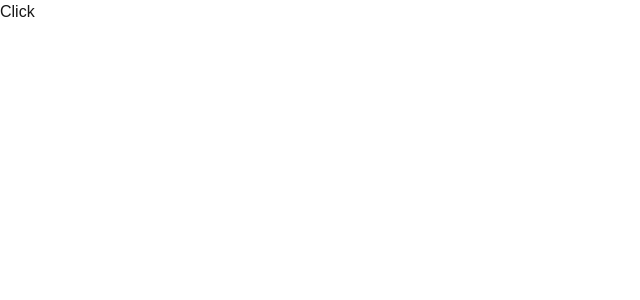
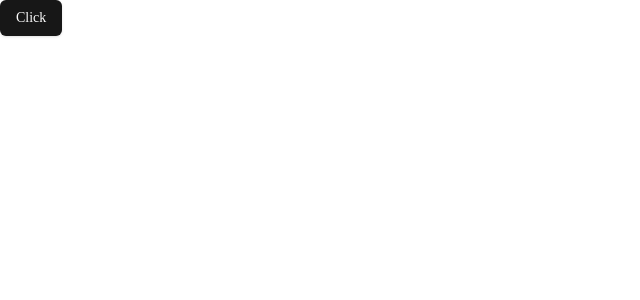
Before and after one commit to JakeyGilly/siren_studio, a Next.js app: page / in a window 1280 px wide. Shown: the top 300 px of the page, without its empty margins (0-640 px from the left). Built offline with nearby package versions, Linux system fonts and the light colour scheme.

Commit message:
added shadcn

```diff
--- a/app/globals.css
+++ b/app/globals.css
@@ -2,20 +2,100 @@
 @tailwind components;
 @tailwind utilities;
 
-:root {
-	--background: #ffffff;
-	--foreground: #171717;
-}
+@layer base {
+	:root {
+		--background: 0 0% 100%;
+		--foreground: 0 0% 3.9%;
 
-@media (prefers-color-scheme: dark) {
-	:root {
-		--background: #0a0a0a;
-		--foreground: #ededed;
+		--muted: 0 0% 96.1%;
+		--muted-foreground: 0 0% 45.1%;
+
+		--popover: 0 0% 100%;
+		--popover-foreground: 0 0% 3.9%;
+
+		--border: 0 0% 89.8%;
+		--input: 0 0% 89.8%;
+
+		--card: 0 0% 100%;
+		--card-foreground: 0 0% 3.9%;
+
+		--primary: 0 0% 9%;
+		--primary-foreground: 0 0% 98%;
+
+		--secondary: 0 0% 96.1%;
+		--secondary-foreground: 0 0% 9%;
+
+		--accent: 0 0% 96.1%;
+		--accent-foreground: 0 0% 9%;
+
+		--destructive: 0 84.2% 60.2%;
+		--destructive-foreground: 0 0% 98%;
+
+		--ring: 0 0% 3.9%;
+
+		--radius: 0.5rem;
+
+		--chart-1: 12 76% 61%;
+
+		--chart-2: 173 58% 39%;
+
+		--chart-3: 197 37% 24%;
+
+		--chart-4: 43 74% 66%;
+
+		--chart-5: 27 87% 67%;
+	}
+
+	.dark {
+		--background: 0 0% 3.9%;
+		--foreground: 0 0% 98%;
+
+		--muted: 0 0% 14.9%;
+		--muted-foreground: 0 0% 63.9%;
+
+		--accent: 0 0% 14.9%;
+		--accent-foreground: 0 0% 98%;
+
+		--popover: 0 0% 3.9%;
+		--popover-foreground: 0 0% 98%;
+
+		--border: 0 0% 14.9%;
+		--input: 0 0% 14.9%;
+
+		--card: 0 0% 3.9%;
+		--card-foreground: 0 0% 98%;
+
+		--primary: 0 0% 98%;
+		--primary-foreground: 0 0% 9%;
+
+		--secondary: 0 0% 14.9%;
+		--secondary-foreground: 0 0% 98%;
+
+		--destructive: 0 62.8% 30.6%;
+		--destructive-foreground: 0 0% 98%;
+
+		--ring: 0 0% 83.1%;
+
+		--radius: 0.5rem;
+
+		--chart-1: 220 70% 50%;
+
+		--chart-2: 160 60% 45%;
+
+		--chart-3: 30 80% 55%;
+
+		--chart-4: 280 65% 60%;
+
+		--chart-5: 340 75% 55%;
 	}
 }
 
-body {
-	color: var(--foreground);
-	background: var(--background);
-	font-family: Arial, Helvetica, sans-serif;
+@layer base {
+	* {
+		@apply border-border;
+	}
+	body {
+		@apply bg-background text-foreground;
+		font-feature-settings: "rlig" 1, "calt" 1;
+	}
 }
--- a/app/page.tsx
+++ b/app/page.tsx
@@ -1,4 +1,5 @@
 "use client";
+import { Button } from "@/components/Button";
 import { useRef } from "react";
 
 export default function Home() {
@@ -12,7 +13,7 @@
 
 	return (
 		<div className="col">
-			<button onClick={play}>Click</button>
+			<Button onClick={play}>Click</Button>
 			<audio
 				ref={audioRef}
 				src="ukelele.mp3"></audio>
--- /dev/null
+++ b/components/Button.tsx
@@ -0,0 +1,46 @@
+import { Slot } from "@radix-ui/react-slot";
+import { cva, type VariantProps } from "class-variance-authority";
+import * as React from "react";
+
+import { cn } from "@/lib/utils";
+
+const buttonVariants = cva("inline-flex items-center justify-center gap-2 whitespace-nowrap rounded-md text-sm font-medium transition-colors focus-visible:outline-none focus-visible:ring-1 focus-visible:ring-ring disabled:pointer-events-none disabled:opacity-50 [&_svg]:pointer-events-none [&_svg]:size-4 [&_svg]:shrink-0", {
+	variants: {
+		variant: {
+			default: "bg-primary text-primary-foreground shadow hover:bg-primary/90",
+			destructive: "bg-destructive text-destructive-foreground shadow-sm hover:bg-destructive/90",
+			outline: "border border-input bg-background shadow-sm hover:bg-accent hover:text-accent-foreground",
+			secondary: "bg-secondary text-secondary-foreground shadow-sm hover:bg-secondary/80",
+			ghost: "hover:bg-accent hover:text-accent-foreground",
+			link: "text-primary underline-offset-4 hover:underline",
+		},
+		size: {
+			default: "h-9 px-4 py-2",
+			sm: "h-8 rounded-md px-3 text-xs",
+			lg: "h-10 rounded-md px-8",
+			icon: "h-9 w-9",
+		},
+	},
+	defaultVariants: {
+		variant: "default",
+		size: "default",
+	},
+});
+
+export interface ButtonProps extends React.ButtonHTMLAttributes<HTMLButtonElement>, VariantProps<typeof buttonVariants> {
+	asChild?: boolean;
+}
+
+const Button = React.forwardRef<HTMLButtonElement, ButtonProps>(({ className, variant, size, asChild = false, ...props }, ref) => {
+	const Comp = asChild ? Slot : "button";
+	return (
+		<Comp
+			className={cn(buttonVariants({ variant, size, className }))}
+			ref={ref}
+			{...props}
+		/>
+	);
+});
+Button.displayName = "Button";
+
+export { Button, buttonVariants };
--- /dev/null
+++ b/lib/utils.ts
@@ -0,0 +1,6 @@
+import { clsx, type ClassValue } from "clsx";
+import { twMerge } from "tailwind-merge";
+
+export function cn(...inputs: ClassValue[]) {
+	return twMerge(clsx(inputs));
+}
--- a/tailwind.config.ts
+++ b/tailwind.config.ts
@@ -1,15 +1,91 @@
-import type { Config } from "tailwindcss";
+const { fontFamily } = require("tailwindcss/defaultTheme");
 
-const config: Config = {
-	content: ["./pages/**/*.{js,ts,jsx,tsx,mdx}", "./components/**/*.{js,ts,jsx,tsx,mdx}", "./app/**/*.{js,ts,jsx,tsx,mdx}"],
+/** @type {import('tailwindcss').Config} */
+module.exports = {
+	darkMode: ["class"],
+	content: ["app/**/*.{ts,tsx}", "components/**/*.{ts,tsx}"],
 	theme: {
-		extend: {
-			colors: {
-				background: "var(--background)",
-				foreground: "var(--foreground)",
-			},
-		},
-	},
-	plugins: [],
+    	container: {
+    		center: 'true',
+    		padding: '2rem',
+    		screens: {
+    			'2xl': '1400px'
+    		}
+    	},
+    	extend: {
+    		colors: {
+    			border: 'hsl(var(--border))',
+    			input: 'hsl(var(--input))',
+    			ring: 'hsl(var(--ring))',
+    			background: 'hsl(var(--background))',
+    			foreground: 'hsl(var(--foreground))',
+    			primary: {
+    				DEFAULT: 'hsl(var(--primary))',
+    				foreground: 'hsl(var(--primary-foreground))'
+    			},
+    			secondary: {
+    				DEFAULT: 'hsl(var(--secondary))',
+    				foreground: 'hsl(var(--secondary-foreground))'
+    			},
+    			destructive: {
+    				DEFAULT: 'hsl(var(--destructive))',
+    				foreground: 'hsl(var(--destructive-foreground))'
+    			},
+    			muted: {
+    				DEFAULT: 'hsl(var(--muted))',
+    				foreground: 'hsl(var(--muted-foreground))'
+    			},
+    			accent: {
+    				DEFAULT: 'hsl(var(--accent))',
+    				foreground: 'hsl(var(--accent-foreground))'
+    			},
+    			popover: {
+    				DEFAULT: 'hsl(var(--popover))',
+    				foreground: 'hsl(var(--popover-foreground))'
+    			},
+    			card: {
+    				DEFAULT: 'hsl(var(--card))',
+    				foreground: 'hsl(var(--card-foreground))'
+    			},
+    			chart: {
+    				'1': 'hsl(var(--chart-1))',
+    				'2': 'hsl(var(--chart-2))',
+    				'3': 'hsl(var(--chart-3))',
+    				'4': 'hsl(var(--chart-4))',
+    				'5': 'hsl(var(--chart-5))'
+    			}
+    		},
+    		borderRadius: {
+    			lg: 'var(--radius)',
+    			md: 'calc(var(--radius) - 2px)',
+    			sm: 'calc(var(--radius) - 4px)'
+    		},
+    		fontFamily: {
+    			sans: ["var(--font-sans)", ...fontFamily.sans]
+    		},
+    		keyframes: {
+    			'accordion-down': {
+    				from: {
+    					height: '0'
+    				},
+    				to: {
+    					height: 'var(--radix-accordion-content-height)'
+    				}
+    			},
+    			'accordion-up': {
+    				from: {
+    					height: 'var(--radix-accordion-content-height)'
+    				},
+    				to: {
+    					height: '0'
+    				}
+    			}
+    		},
+    		animation: {
+    			'accordion-down': 'accordion-down 0.2s ease-out',
+    			'accordion-up': 'accordion-up 0.2s ease-out'
+    		}
+    	}
+    },
+	plugins: [require("tailwindcss-animate")],
 };
-export default config;
--- a/tsconfig.json
+++ b/tsconfig.json
@@ -20,7 +20,8 @@
 		],
 		"paths": {
 			"@/*": ["./*"]
-		}
+		},
+		"baseUrl": "."
 	},
 	"include": ["next-env.d.ts", "**/*.ts", "**/*.tsx", ".next/types/**/*.ts"],
 	"exclude": ["node_modules"]
```
Also changed, not shown: package.json (+7 -1 lines), components.json (added), 1 other file (tests, documents, lock files or other folders).
